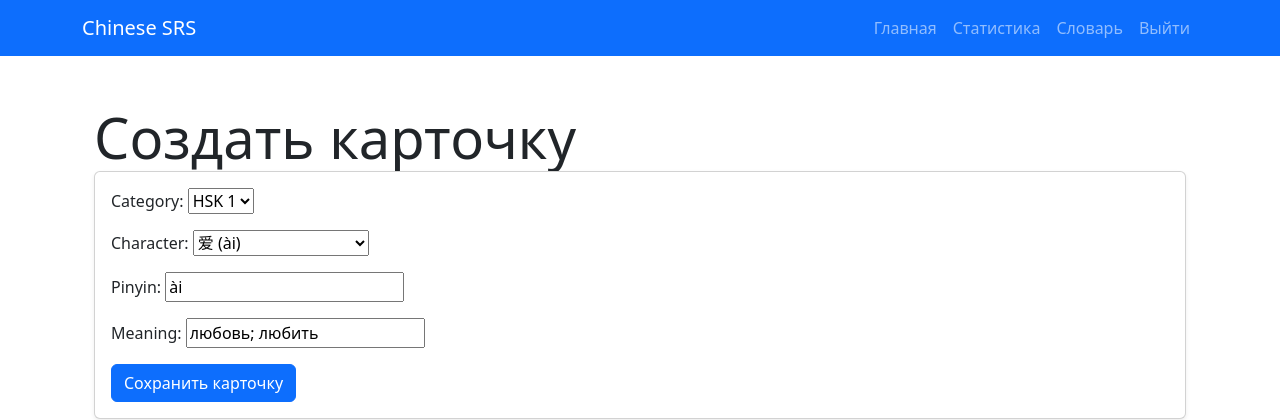
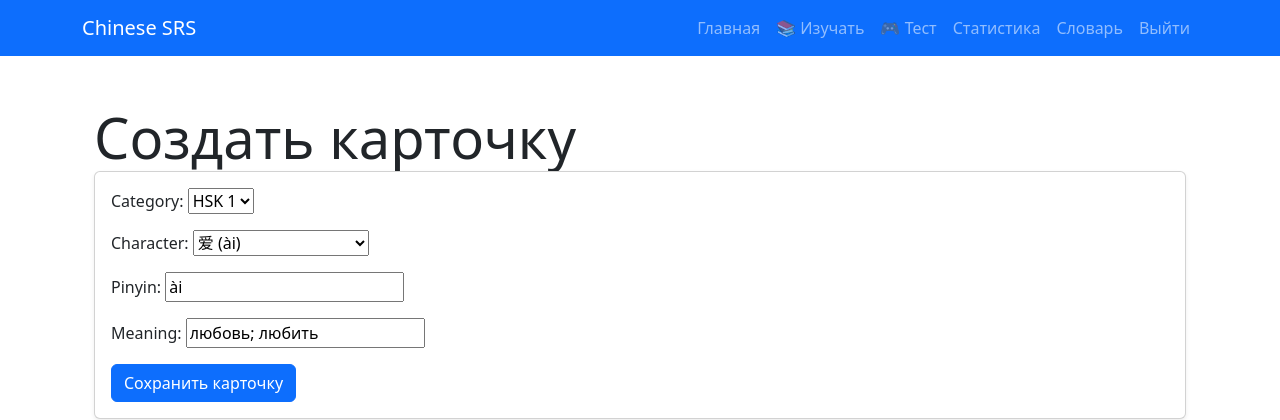
Before and after one commit to 0-Forester-0/chinese, a Django app: page /card/create/ in a window 1280 px wide. Shown: the top 420 px of the page. Run offline with Django 3.2, Linux system fonts and the light colour scheme; the visitor is signed in with stand-in values (Sample User, id 1).

Commit message:
Update base.html

```diff
--- a/templates/base.html
+++ b/templates/base.html
@@ -56,7 +56,7 @@
             }
         }
         body {
-            padding-bottom: 60px; /* space for footer */
+            padding-bottom: 60px;
         }
     </style>
 </head>
@@ -74,17 +74,14 @@
                             <a class="nav-link" href="{% url 'home' %}">Главная</a>
                         </li>
                         <li class="nav-item">
+                            <a class="nav-link" href="{% url 'study_select' %}">📚 Изучать</a>
+                        </li>
+                        <li class="nav-item">
+                            <a class="nav-link" href="{% url 'game_select_category' %}">🎮 Тест</a>
+                        </li>
+                        <li class="nav-item">
                             <a class="nav-link" href="{% url 'stats' %}">Статистика</a>
                         </li>
-                        <!--<li class="nav-item">
-                            <a class="nav-link" href="{% url 'card_create' %}">Создать карточку</a>
-                        </li>
-                        <li class="nav-item">
-                            <a class="nav-link" href="{% url 'collections' %}">Подборки</a>
-                        </li>
-                        <li class="nav-item">
-                            <a class="nav-link" href="{% url 'game_select_category' %}">Играть</a>
-                        </li>-->
                         <li class="nav-item">
                             <a class="nav-link" href="{% url 'dictionary' %}">Словарь</a>
                         </li>
@@ -112,5 +109,4 @@
         <a href="mailto:dimasik98851@gmail.com">dimasik98851@gmail.com</a>
     </footer>
 </body>
-
 </html>
```
